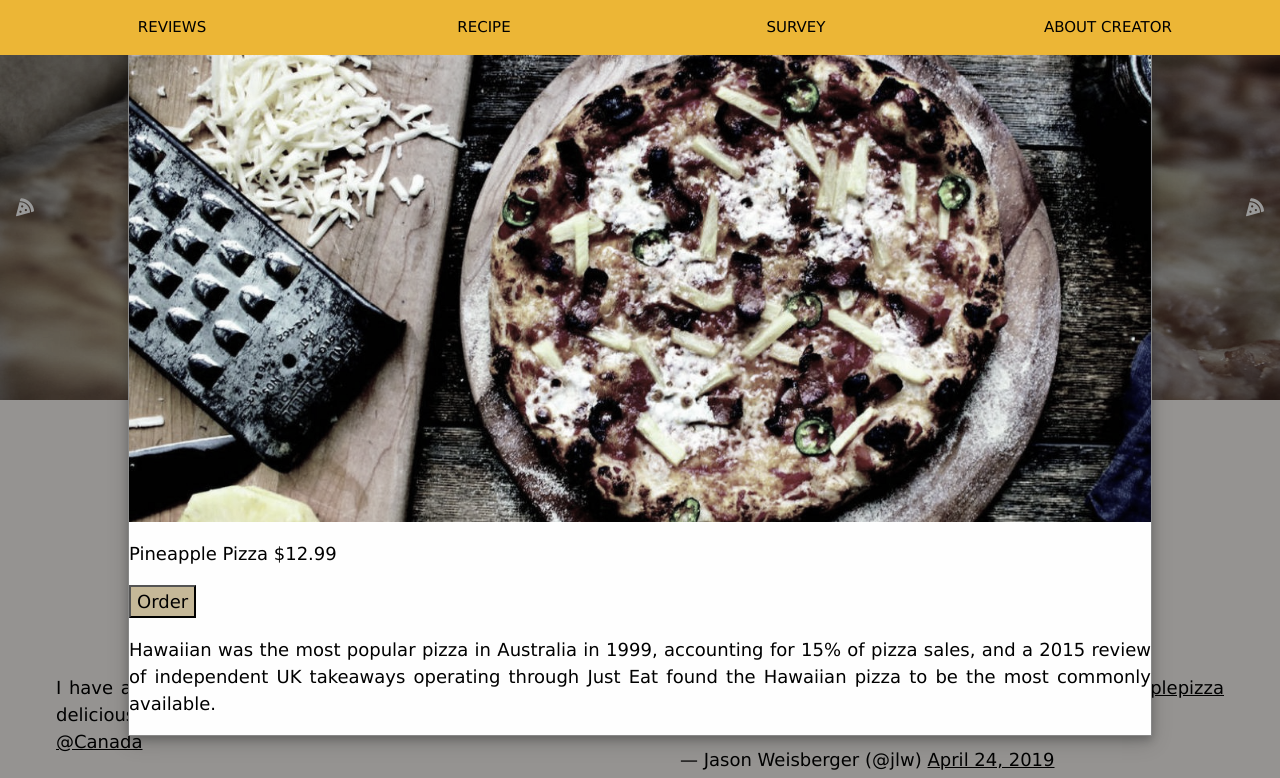
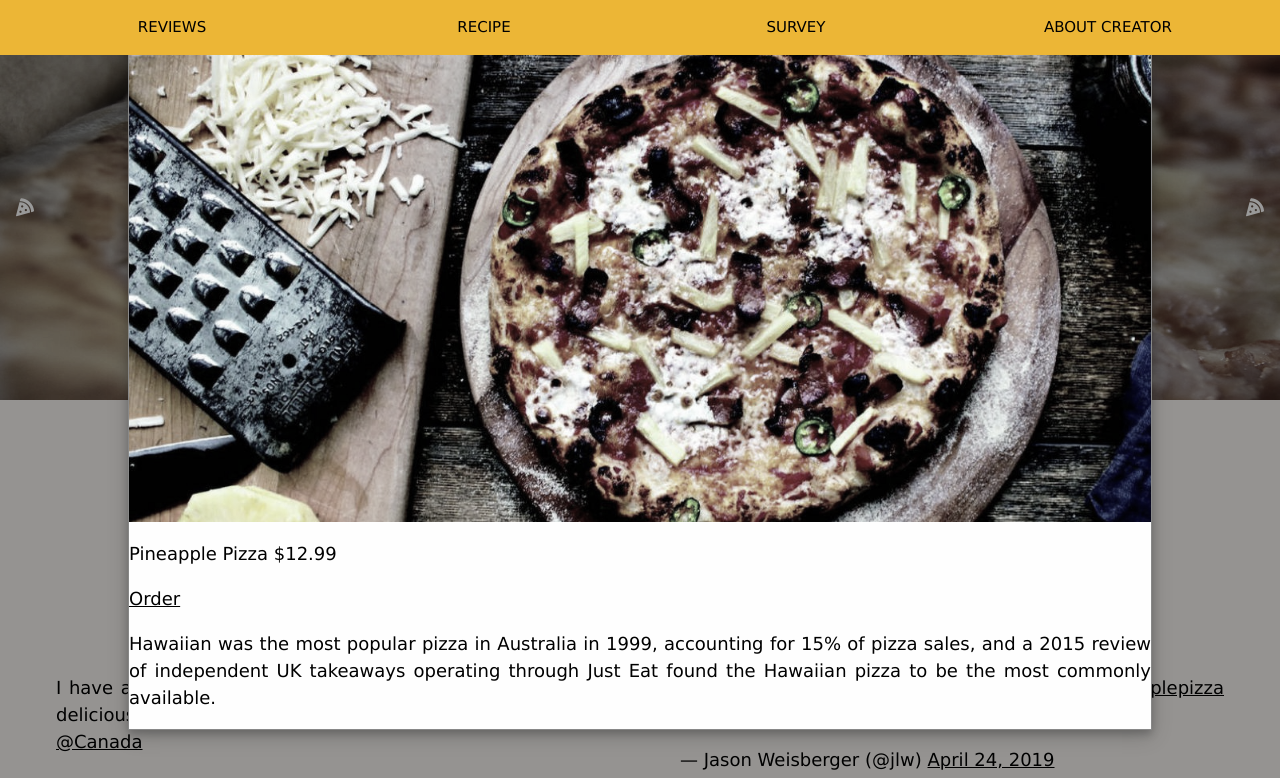
Before and after one commit to savkur-bouchard/4-product-savkur-bouchard, a plain HTML site: page index.html in a window 1280 px wide. Both pictures are taken after a click on the button "Buy Online". Shown: the top 778 px of the page. Drawn offline with nearby package versions, Linux system fonts and the light colour scheme.

Commit message:
Update index.html

```diff
--- a/index.html
+++ b/index.html
@@ -164,7 +164,7 @@
                 <span class="close">&times;</span>
                 <img src="modal.jpg" style="width:100%; height:auto;">
                 <p>Pineapple Pizza $12.99</p>
-                <button class=" w3-theme" <a href="https://www.dominos.com/en/pages/order/#!/locations/search/" target="_blank"</a>Order</button>
+                <a href="https://www.dominos.com/en/pages/order/#!/locations/search/" target="_blank">Order</a>
 
                 <p>Hawaiian was the most popular pizza in Australia in 1999, accounting for 15% of pizza sales, and a 2015 review of independent UK takeaways operating through Just Eat found the Hawaiian pizza to be the most commonly available. </p>
               </div>
```
